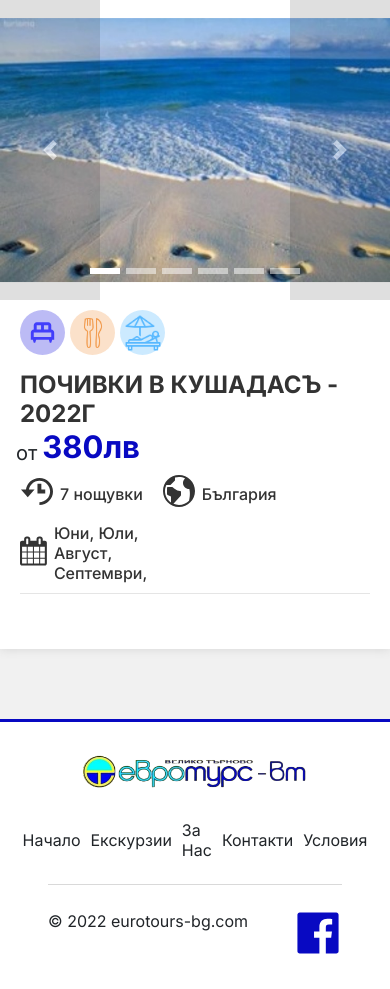
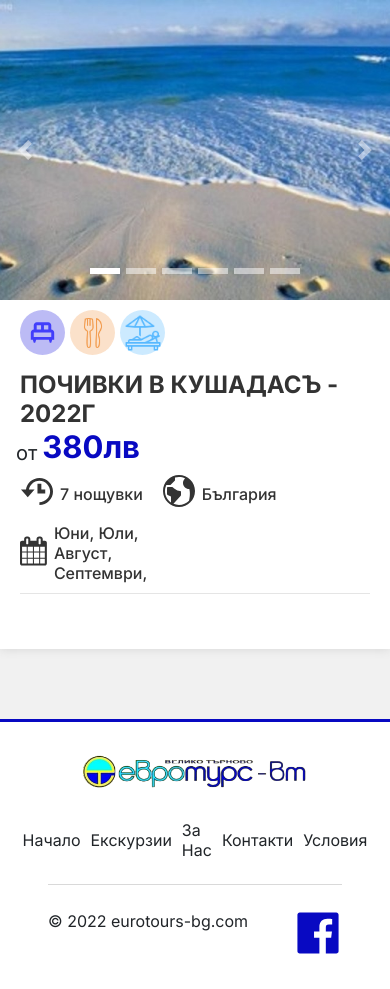
Before and after one commit to Boyan67/eurotours-django, a Django app: page /trip/69 in a window 390 px wide. Shown: the part 62-1051 px from the top of the page. Run offline with Django 4.2, Linux system fonts and the light colour scheme; data comes from the database, SQL or seed files in the repository; parts of the project's set-up code (start-up, migrations or seed data) failed here and were passed over; some libraries are stand-ins or nearby versions.

Commit message:
improved mobile design trip-details

```diff
--- a/eurotours/settings.py
+++ b/eurotours/settings.py
@@ -25,7 +25,7 @@
 # SECURITY WARNING: don't run with debug turned on in production!
 DEBUG = True
 
-ALLOWED_HOSTS = ['boyan67.pythonanywhere.com']
+ALLOWED_HOSTS = ['boyan67.pythonanywhere.com', '127.0.0.1']
 
 
 # Application definition
--- a/static/trip-detail.css
+++ b/static/trip-detail.css
@@ -515,10 +515,30 @@
   padding: 0;
 }
 
+.carousel-control-next{
+  background-color: rgba(44,44,44,0.3);
+  width: 100px;
+}
+.carousel-control-prev{
+  background-color: rgba(44,44,44,0.3);
+  width: 100px;
+}
+
 
 @media(max-width: 479px) {
   .trip-detail-image2 {
     height: 300px;
+  }
+  .carousel-control-next{
+    background-color: transparent;
+    width: 50px;
+  }
+  .carousel-control-prev{
+    background-color: transparent;
+    width: 50px;
+  }
+  .trip-detail-image2{
+    object-fit: cover;
   }
 
   .category-icon{
--- a/templates/trip-detail.html
+++ b/templates/trip-detail.html
@@ -99,12 +99,12 @@
                       {% endif %}
                   {% endfor %}
               </div>
-              <a style="background-color: rgba(44,44,44,0.3); width: 100px"  class="carousel-control-prev" href="#carouselExampleIndicators" role="button" data-slide="prev">
+              <a  class="carousel-control-prev" href="#carouselExampleIndicators" role="button" data-slide="prev">
                 <span class="carousel-control-prev-icon" aria-hidden="true"></span>
                 <span class="sr-only">Previous</span>
               </a>
-              <a style="background-color: rgba(44,44,44,0.3); width: 100px" class="carousel-control-next" href="#carouselExampleIndicators" role="button" data-slide="next">
-                <span class="carousel-control-next-icon" aria-hidden="true"></span>
+              <a class="carousel-control-next" href="#carouselExampleIndicators" role="button" data-slide="next">
+                <span  class="carousel-control-next-icon" aria-hidden="true"></span>
                 <span class="sr-only">Next</span>
               </a>
             </div>
```
